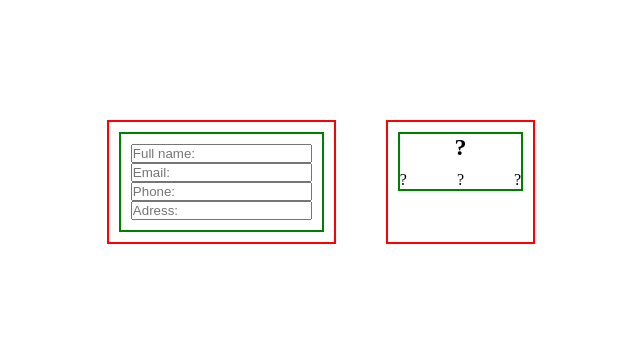
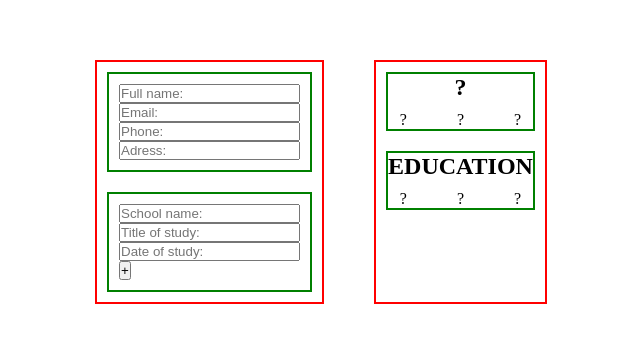
Before and after one commit to martinsmeder/cv_application, a React (Vite) app: page / in a window 1280 px wide. Shown: the part 218-560 px from the top of the page, without its empty margins (319-959 px from the left). Built offline with nearby package versions, Linux system fonts and the light colour scheme.

Commit message:
Added Education components

```diff
--- a/src/components/App.jsx
+++ b/src/components/App.jsx
@@ -1,9 +1,12 @@
 import { useState } from 'react';
 
-function Forms({ fullNameChange, emailChange, phoneChange, addressChange }) {
+function ContactForm({
+  fullNameChange,
+  emailChange,
+  phoneChange,
+  addressChange,
+}) {
   return (
-    <div id='formContainer'>
-      <section className='formSection contacts'>
     <form className='form'>
       <input
         id='fullName'
@@ -30,14 +33,45 @@ function Forms({ fullNameChange, emailChange, phoneChange, addressChange }) {
         onChange={addressChange}
       />
     </form>
-      </section>
+  );
+}
+
+function EducationForm({ schoolChange, titleChange, dateChange }) {
+  return (
+    <form className='form'>
+      <input
+        id='schoolName'
+        type='text'
+        placeholder='School name:'
+        onChange={schoolChange}
+      />
+      <input
+        id='studyTitle'
+        type='text'
+        placeholder='Title of study:'
+        onChange={titleChange}
+      />
+      <input
+        id='studyDates'
+        type='text'
+        placeholder='Date of study:'
+        onChange={dateChange}
+      />
+    </form>
+  );
+}
+
+function Cv({ contacts, education }) {
+  return (
+    <div id='cvContainer'>
+      <CvContacts contacts={contacts} />
+      <CvEducation education={education} />
     </div>
   );
 }
 
-function Cv({ contacts }) {
+function CvContacts({ contacts }) {
   return (
-    <div id='cvContainer'>
     <section className='cvSection contacts'>
       <h1>{contacts.fullName}</h1>
       <div>
@@ -46,7 +80,19 @@ function Cv({ contacts }) {
         <p>{contacts.address}</p>
       </div>
     </section>
+  );
+}
+
+function CvEducation({ education }) {
+  return (
+    <section className='cvSection education'>
+      <h1>EDUCATION</h1>
+      <div>
+        <p>{education.schoolName}</p>
+        <p>{education.studyTitle}</p>
+        <p>{education.studyDates}</p>
       </div>
+    </section>
   );
 }
 
@@ -58,47 +104,53 @@ export default function App() {
     address: '?',
   });
 
-  function handleFullNameChange(e) {
+  const [education, setEducation] = useState({
+    schoolName: '?',
+    studyTitle: '?',
+    studyDates: '?',
+  });
+
+  function handleContactChange(e, propertyName) {
     setContactDetails({
-      ...contactDetails, // Copy old fields
-      fullName: e.target.value, // Override only this field
+      ...contactDetails, // Create a copy of the original object
+      [propertyName]: e.target.value, // Update this specific property only
     });
   }
 
-  function handleEmailChange(e) {
-    setContactDetails({
-      ...contactDetails,
-      email: e.target.value,
-    });
-  }
-
-  function handlePhoneChange(e) {
-    setContactDetails({
-      ...contactDetails,
-      phone: e.target.value,
-    });
-  }
-
-  function handleAddressChange(e) {
-    setContactDetails({
-      ...contactDetails,
-      address: e.target.value,
+  function handleEducationChange(e, propertyName) {
+    setEducation({
+      ...education, // Create a copy of the original object
+      [propertyName]: e.target.value, // Update this specific property only
     });
   }
 
   return (
     <main>
-      <Forms
-        fullNameChange={(e) => handleFullNameChange(e)}
-        emailChange={(e) => handleEmailChange(e)}
-        phoneChange={(e) => handlePhoneChange(e)}
-        addressChange={(e) => handleAddressChange(e)}
+      <div id='formContainer'>
+        <section className='formSection contacts'>
+          <ContactForm
+            fullNameChange={(e) => handleContactChange(e, 'fullName')}
+            emailChange={(e) => handleContactChange(e, 'email')}
+            phoneChange={(e) => handleContactChange(e, 'phone')}
+            addressChange={(e) => handleContactChange(e, 'address')}
           />
-      <Cv contacts={contactDetails} />
+        </section>
+        <section className='formSection education'>
+          <EducationForm
+            schoolChange={(e) => handleEducationChange(e, 'schoolName')}
+            titleChange={(e) => handleEducationChange(e, 'studyTitle')}
+            dateChange={(e) => handleEducationChange(e, 'studyDates')}
+          />
+          <button>+</button>
+        </section>
+      </div>
+      <Cv contacts={contactDetails} education={education} />
     </main>
   );
 }
 
-// Get changes in form to be displayed in cv immediately
-// --> Move sections into their own components, get that to work as well
-// --> Move on
+// Initial array with one object with question marks
+// CvEducation just renders what's in the array currently
+// + button opens form
+// save button adds to array, and displays array to the left
+// edit button repopens form for that particular object, with prev filled values
```
Lines whose indentation alone changed are shown as unchanged.
